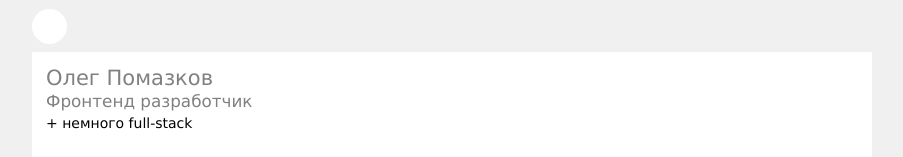
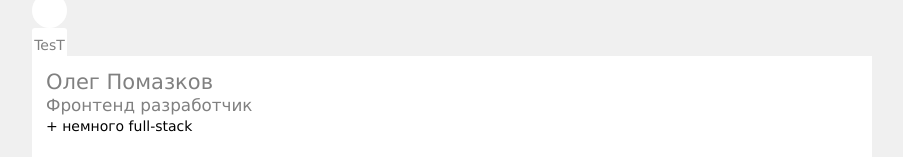
Before and after one commit to OlegPomazkov/my-site, a Vue app: page /resumeformal in a window 1280 px wide. Shown: the top 157 px of the page, without its empty margins (188-1091 px from the left). Built offline with nearby package versions, Linux system fonts and the light colour scheme.

Commit message:
start with settings component

```diff
--- a/src/components/Commons/CustomDropdown.vue
+++ b/src/components/Commons/CustomDropdown.vue
@@ -1,6 +1,28 @@
 <template>
-	<div class="custom-dropdown">
+	<div
+		ref="dropdown"
+		class="custom-dropdown"
+	>
+		<custom-button
+			class="custom-dropdown__control"
+			:icon="buttonOptions.icon"
+			:text="buttonOptions.text"
+			:color="buttonOptions.color? buttonOptions.color: 'grey'"
+			:backColor="buttonOptions.backColor?buttonOptions.backColor:'white'"
+			:width="buttonOptions.width? buttonOptions.width: '2.5rem'"
+			:height="buttonOptions.height? buttonOptions.height: '2.5rem'"
+			:fontSize="buttonOptions.fontSize? buttonOptions.fontSize: '1.2rem'"
+			@clicked="handleClick"
+		/>
 
+		<div
+			v-if="isVisible"
+			class="custom-dropdown__content"
+			:style="contentStyle"
+			@click="handleContentClicked"
+		>
+			<slot name="content">No content</slot>
+		</div>
 	</div>
 </template>
 
@@ -15,49 +37,67 @@ export default {
 	},
 
 	props: {
-		icon: {
-			type: String,
-			required: true
-		},
-		color: {
-			type: String,
-			default: () => 'white'
-		},
-		size: {
-			type: String,
-			default: () => '2.5rem'
-		},
+		buttonOptions: {
+			type: Object,
+			required: true,
+			default: () => {
+				return {
+					text: '-',
+					color: 'grey',
+					backColor: 'white',
+					width: '2.5rem',
+					height: '2.5rem',
+					fontSize: '1.2rem'
+				}
+			}
+		}
+	},
+
+	data() {
+		return {
+			isVisible: false
+		}
 	},
 
 	computed: {
-		buttonStyle() {
+		contentStyle() {
 			return {
-				width: this.size,
-				height: this.size,
-				'background-color': this.color
+				top: `${this.$refs.dropdown.offsetHeight}px`
 			}
 		}
 	},
 
 	methods: {
 		handleClick() {
-			this.$emit('clicked')
-		}
+			this.isVisible = !this.isVisible
+		},
+		handleContentClicked() {
+			this.isVisible = !this.isVisible
+		},
 	}
 }
 </script>
 
 <style lang="scss">
-.custom-icon-button {
-	box-sizing: border-box;
-	display: flex;
-	justify-content: center;
-	align-items: center;
-	border-radius: 50%;
-
-	&:hover {
-		opacity: 0.7;
-		cursor: pointer;
+@keyframes appear-down {
+	from {
+		opacity: 0;
+	}
+	to {
+		opacity: 1;
 	}
 }
+
+.custom-dropdown {
+	position: relative;
+}
+.custom-dropdown__content {
+	position: absolute;
+	top: 25;
+	right: 0;
+	z-index: 100;
+
+	animation-name: appear-down;
+	animation-duration: 2s;
+}
 </style>
--- a/src/components/FormalResume/ResumeFormalNav.vue
+++ b/src/components/FormalResume/ResumeFormalNav.vue
@@ -5,16 +5,26 @@
 				:icon="'settings'"
 				@clicked="handleSettingsClicked"
 			/>
+			<custom-dropdown
+				:button-options="{text: 'TesT'}"
+			>
+				<template v-slot:content>
+					Custom content
+				</template>
+			</custom-dropdown>
 		</div>
 	</div>
 </template>
 
 <script>
 import CustomButton from '@/components/Commons/CustomButton'
+import CustomDropdown from '@/components/Commons/CustomDropdown'
+
 
 export default {
 	components: {
-		CustomButton
+		CustomButton,
+		CustomDropdown
 	},
 
 	methods: {
--- /dev/null
+++ b/src/components/HomePage/HomeHeader/SettingsDialog.vue
@@ -0,0 +1,58 @@
+<template>
+	<div class="header-settings">
+		<div class="header-settings__section-title">
+			{{ $t('locale_title') }}
+		</div>
+
+		<div
+			class="header-settings__section-item"
+			v-for="(item, k) in locales"
+			:key="`${k}_${item.value}`"
+			@click="handleItemClicked(k)"
+		>
+			{{ item.label }}
+		</div>
+	</div>
+</template>
+
+<script>
+import { mapGetters } from 'vuex'
+
+const LOCALES = [
+	{
+		label: "Русский",
+		value: 'ru'
+	},
+	{
+		label: "English",
+		value: 'en'
+	}
+]
+
+export default {
+	data() {
+		return {
+			locales: LOCALES
+		}
+	},
+
+	computed: {
+		...mapGetters(['currLocale'])
+	},
+
+	methods: {
+		handleItemClicked(num) {
+			this.$i18n.locale = this.locales[num].value
+			this.$store.dispatch('setLocale', this.locales[num].value)
+		}
+	}
+}
+</script>
+
+<style lang="scss">
+.header-settings {
+	box-sizing: border-box;
+	padding: 0.3rem;
+	background-color: white;
+}
+</style>
--- a/src/components/HomePage/HomeHeader/index.vue
+++ b/src/components/HomePage/HomeHeader/index.vue
@@ -12,16 +12,22 @@
 				/>
 			</div>
 
-			<custom-button
-				:icon="'settings'"
-				@clicked="handleSettingsClicked"
-			/>
+			<custom-dropdown
+				class="home-header__wrapper__control"
+				:button-options="{'icon': 'settings'}"
+			>
+				<template v-slot:content>
+					<settings-dialog />
+				</template>
+			</custom-dropdown>
 		</div>
 	</div>
 </template>
 
 <script>
 import CustomButton from '@/components/Commons/CustomButton'
+import CustomDropdown from '@/components/Commons/CustomDropdown'
+import SettingsDialog from './SettingsDialog'
 
 const HOME_NAV_CONFIG = [
 	{
@@ -44,7 +50,9 @@ const HOME_NAV_CONFIG = [
 
 export default {
 	components: {
-		CustomButton
+		CustomButton,
+		CustomDropdown,
+		SettingsDialog,
 	},
 
 	data() {
@@ -95,4 +103,10 @@ export default {
 	justify-content: space-between;
 	align-items: center;
 }
+.home-header__wrapper__control {
+    height: 100%;
+    display: flex;
+    align-items: center;
+    justify-content: center;
+}
 </style>
```
